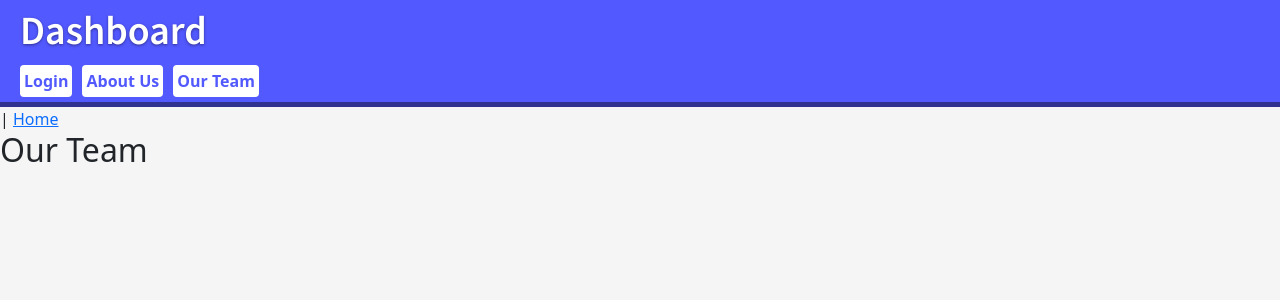
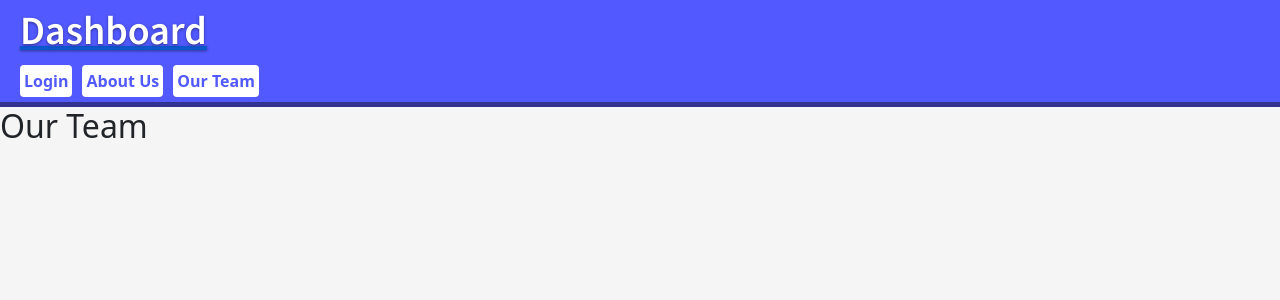
Before and after one commit to MuchQuak/Shport, a React (Create React App) app in the folder frontend/: page /ProjectTeam in a window 1280 px wide. Shown: the top 300 px of the page. Built offline with nearby package versions, Linux system fonts and the light colour scheme.

Commit message:
minor dashboard routing
- clickable dashboard in navbar
- removed home link in sub pages

```diff
--- a/frontend/src/NavBar.js
+++ b/frontend/src/NavBar.js
@@ -4,7 +4,9 @@ import { Link } from "react-router-dom";
 export default function NavBar() {
     return (
       <div className="header">
-        <h1 className="header-text">Dashboard</h1>
+        <Link to="/">
+          <h1 className="header-text">Dashboard</h1>
+        </Link>
           <div className="header-nav">
             <Link className="header-link" to="/Login" id='header-login'>Login</Link>
             <Link className="header-link" to="/About" id='header-about'>About Us</Link>
--- a/frontend/src/ProjectTeam.js
+++ b/frontend/src/ProjectTeam.js
@@ -1,11 +1,9 @@
 import NavBar from './NavBar';
-import { Link } from "react-router-dom";
 
 export default function ProjectTeam() {
     return (
       <main>
           <NavBar/>
-          | {" "} <Link to="/">Home</Link>
             <h2>Our Team</h2>
             <p></p>
       </main>
```
